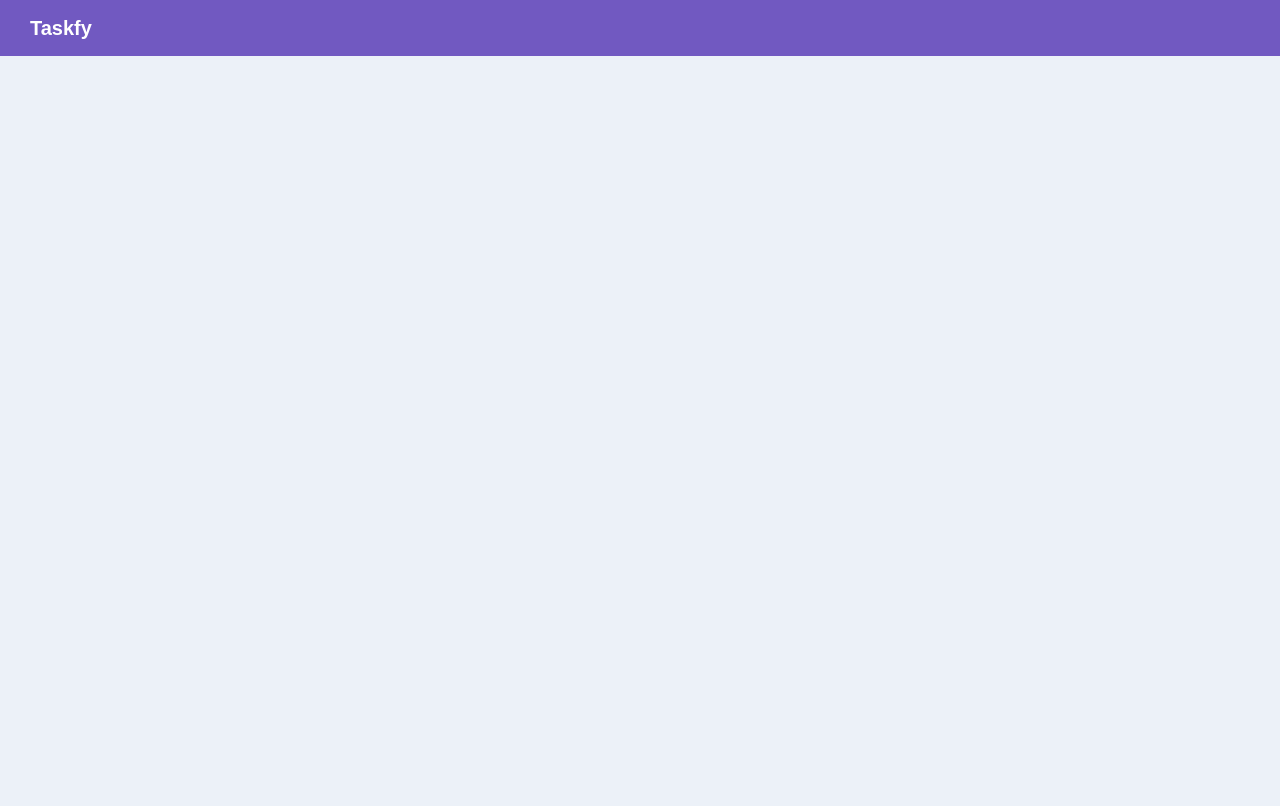
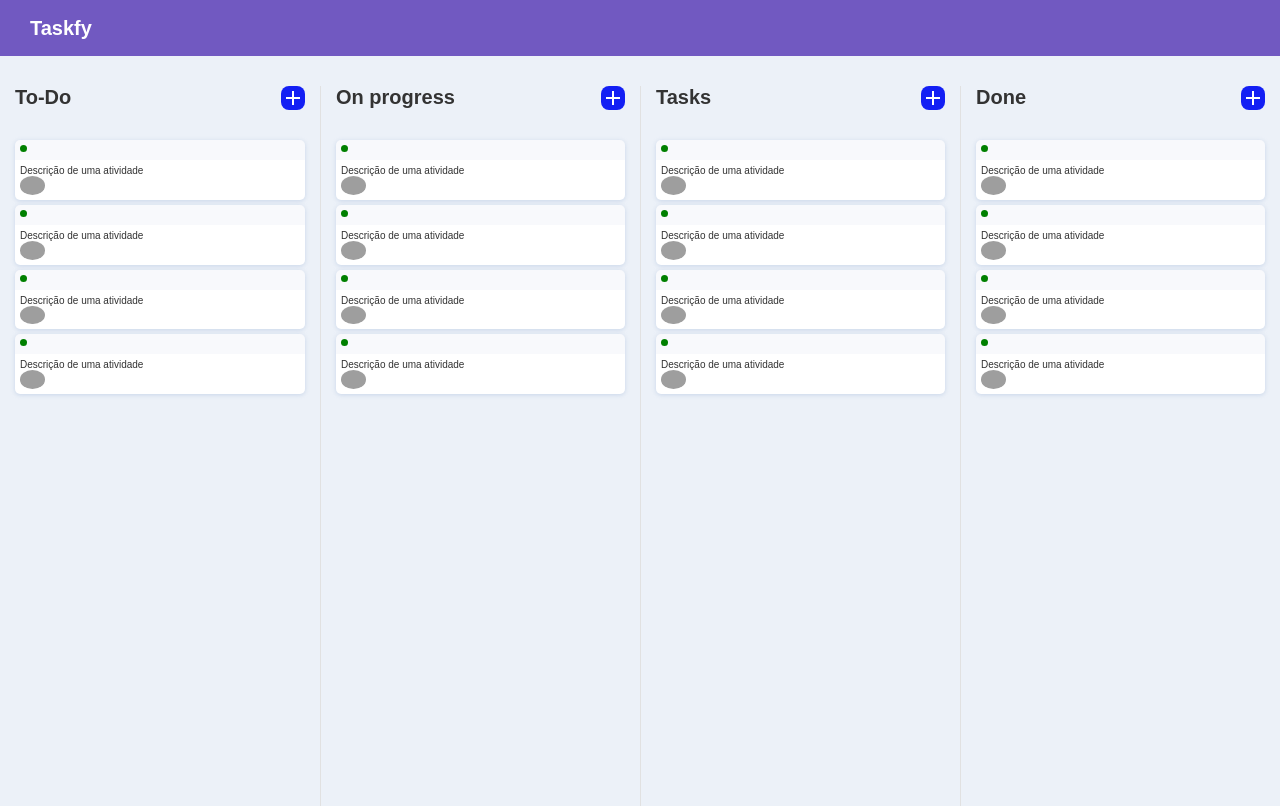
Before and after one commit to kallebenunes/taskfy, a React (Create React App) app: page / in a window 1280 px wide. Built offline with nearby package versions, Linux system fonts and the light colour scheme; grey boxes are pictures that could not be loaded.

Commit message:
Create components board, card, list

```diff
--- a/src/App.js
+++ b/src/App.js
@@ -1,3 +1,4 @@
+import Board from './components/Board'
 import Header from './components/header'
 import GlobalStyle from './styles/global'
 
@@ -5,7 +6,8 @@ function App() {
   return (
     <>
       <GlobalStyle/>
-      <Header></Header>
+      <Header/>
+      <Board/>
     </>
   );
 }
--- /dev/null
+++ b/src/components/Board/index.js
@@ -0,0 +1,14 @@
+import React from 'react'
+import List from '../List'
+import Container from './style'
+const Board = () => {
+    return (
+        <Container>
+            <List text="To-Do"/>
+            <List text="On progress"/>
+            <List/>
+            <List text="Done"/>
+        </Container>
+    )
+}
+export default Board
--- /dev/null
+++ b/src/components/Board/style.js
@@ -0,0 +1,7 @@
+import styled from 'styled-components';
+const Container  = styled.div`
+    display: flex;
+    height: calc(100% - 5rem);
+    padding-top: 30px;
+`;
+export default Container
--- /dev/null
+++ b/src/components/Card/index.js
@@ -0,0 +1,15 @@
+import React from 'react'
+import {Container, Label} from './style'
+const Card = () => {
+    return (
+        <Container>
+            <header>
+                <Label color='green'/>
+            </header>
+            <p>Descrição de uma atividade</p>
+            <img src="https://avatars.dicebear.com/4.5/api/male/taskfy.svg" alt="" />
+
+        </Container>
+    )
+}
+export default Card
--- /dev/null
+++ b/src/components/Card/style.js
@@ -0,0 +1,35 @@
+import styled from 'styled-components';
+
+export const Container  = styled.div`
+    position: relative;
+    border-radius: 5px;
+    margin-bottom: 5px;
+    padding: 5px;
+    background-color: #fff;
+    box-shadow: 0 1px 4px 0 rgba(192,208,230,0.8);
+    border-top: 20px solid rgba(230,236,245,0.3);
+    cursor: grabbing;
+
+    header{
+        position:absolute;
+        top: -15px;
+    }
+
+    img {
+        display: block;
+        max-width: 25px;
+        border-radius: 50%
+    }
+
+`;
+
+export const Label = styled.span`
+    background: ${props => props.color};
+    width: 7px;
+    height: 7px;
+    border-radius: 50%;
+
+
+`;
+
+export default Container
--- /dev/null
+++ b/src/components/List/index.js
@@ -0,0 +1,25 @@
+import React from 'react'
+import Container from './style'
+import {MdAdd} from 'react-icons/md'
+import Card from '../Card'
+const List = (props) => {
+    return (
+        <Container>
+            <header>
+                <h1>{props.text || "Tasks"}</h1>
+                <button>
+                    <MdAdd size={24} color={"#fff"}/>
+                </button>
+            </header>
+
+            <ul>
+                <Card/>
+                <Card/>
+                <Card/>
+                <Card/>
+
+            </ul>
+        </Container>
+    )
+}
+export default List
--- /dev/null
+++ b/src/components/List/style.js
@@ -0,0 +1,31 @@
+import styled from 'styled-components';
+const Container  = styled.div`
+
+    flex: 0 0 320px;
+    height: 100%;
+    padding: 0 15px;
+    box-sizing: border-box;
+
+     & + div {
+        border-left: 1px solid #e1e1e1;
+     }
+
+    header {
+        display: flex;
+        justify-content: space-between;
+
+        button {
+            background: #131ff4;
+            border: none;
+            border-radius: 8px;
+            display: flex;
+            cursor: pointer;
+        }
+
+    }
+
+    ul {
+        margin-top: 30px;
+    }
+`;
+export default Container
```
